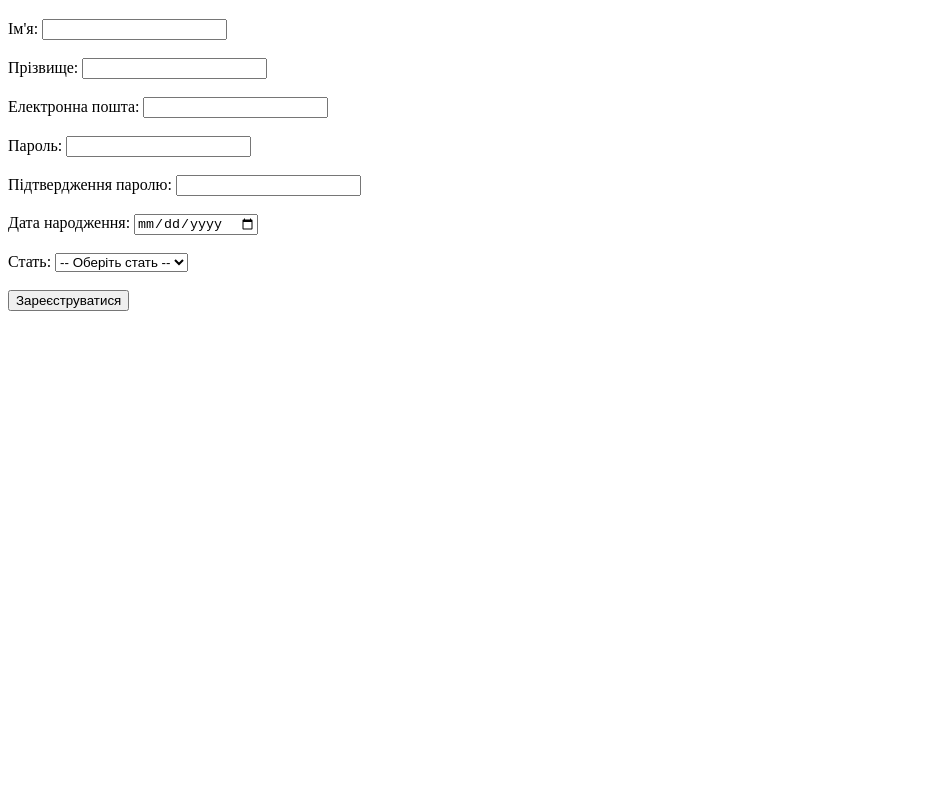
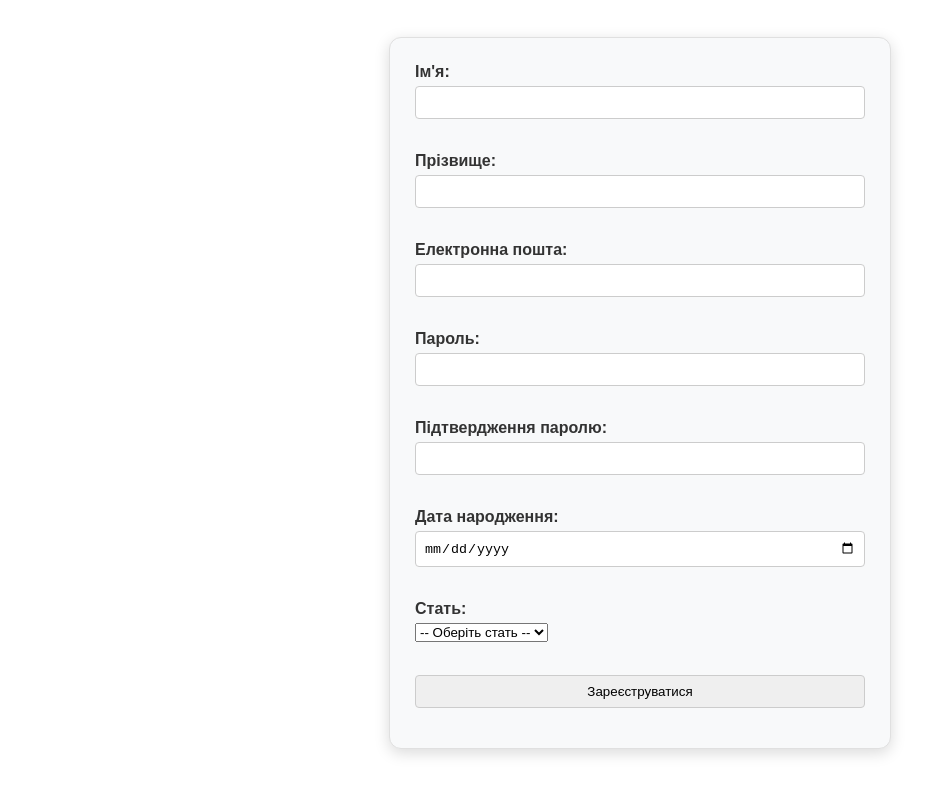
Before and after one commit to anjelikakrupol-beep/my-website, a plain HTML site: page lab1.html in a window 1280 px wide. Shown: the part 95-884 px from the top of the page, without its empty margins (0-949 px from the left). Before the commit the page ends 800 px from the top, so only its background shows below. Drawn offline with Linux system fonts and the light colour scheme.

Commit message:
Додано CSS стилі

```diff
--- a/lab1.html
+++ b/lab1.html
@@ -3,6 +3,38 @@
 <head>
     <meta charset="UTF-8">
     <title>Лабораторне заняття №1</title>
+<style>
+        form {
+            max-width: 450px;
+            width: 100%;
+            margin: 40px auto;
+            padding: 25px;
+            background-color: #f8f9fa;
+            color: #333333;
+            border-radius: 12px;
+            box-shadow: 0 4px 15px rgba(0, 0, 0, 0.15);
+            font-family: Arial, sans-serif;
+            border: 1px solid #e0e0e0;
+        }
+
+        form div {
+            margin-bottom: 15px;
+        }
+
+        form label {
+            display: block;
+            margin-bottom: 5px;
+            font-weight: bold;
+        }
+
+        form input {
+            width: 100%;
+            padding: 8px;
+            border: 1px solid #ccc;
+            border-radius: 4px;
+            box-sizing: border-box;
+        }
+    </style>
 </head>
 <body>
 
```
